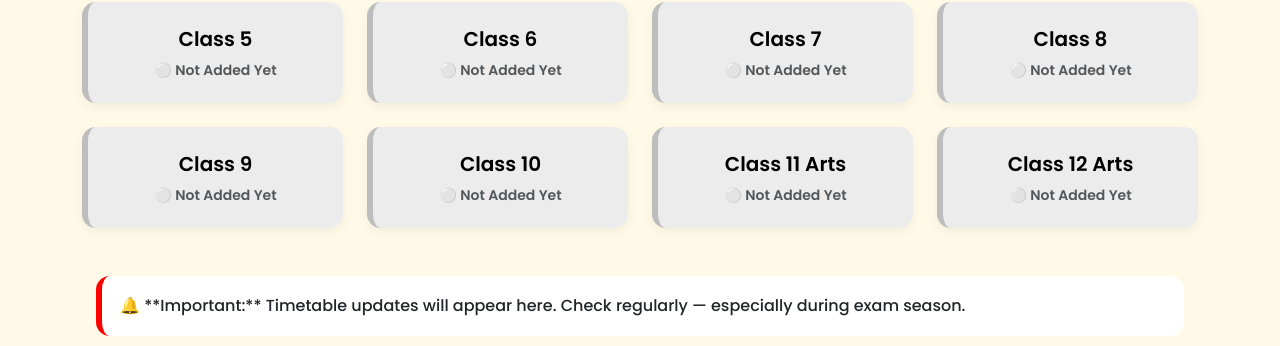
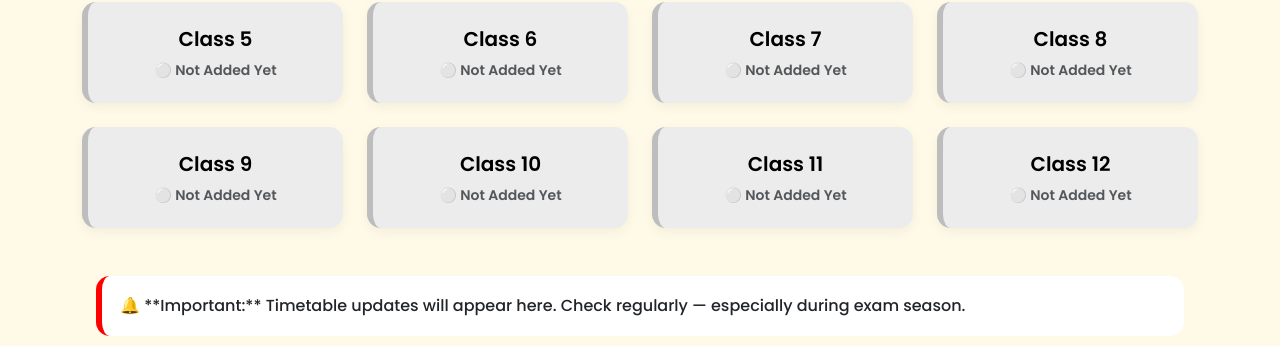
Before and after one commit to aditya-121105/tuition_app, a Flask app: page /timetable in a window 1280 px wide. Shown: the part 493-839 px from the top of the page. Run offline with Flask 3, Linux system fonts and the light colour scheme; data comes from the database, SQL or seed files in the repository; some libraries are stand-ins or nearby versions.

Commit message:
Update timetable_classes.html

```diff
--- a/templates/public/timetable_classes.html
+++ b/templates/public/timetable_classes.html
@@ -150,7 +150,7 @@
 
         {% set all_classes = ["Class 1","Class 2","Class 3","Class 4","Class 5",
                               "Class 6","Class 7","Class 8","Class 9","Class 10",
-                              "Class 11 Arts","Class 12 Arts"] %}
+                              "Class 11","Class 12"] %}
 
         {% for cls in all_classes %}
             {% set exists = cls in classes %}
```
